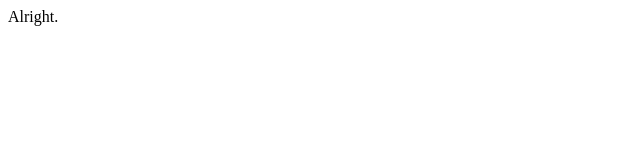
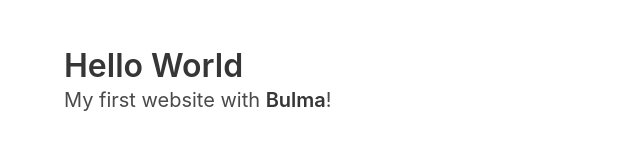
Before and after one commit to kierantaylor92/kierantaylor92.github.io, a website: page index.html in a window 1280 px wide. Shown: the whole page, without its empty margins (0-640 px from the left). Drawn offline with nearby package versions, Linux system fonts and the light colour scheme.

Commit message:
installing bulma
Installing bulma

```diff
--- a/index.html
+++ b/index.html
@@ -1,2 +1,22 @@
-<title>🐀Kierans website </title>
-<p>Alright.</p>
+<!DOCTYPE html>
+<html>
+  <head>
+    <meta charset="utf-8">
+    <meta name="viewport" content="width=device-width, initial-scale=1">
+    <title>Hello Bulma!</title>
+    <link rel="stylesheet" href="https://cdnjs.cloudflare.com/ajax/libs/bulma/0.7.4/css/bulma.min.css">
+    <script defer src="https://use.fontawesome.com/releases/v5.3.1/js/all.js"></script>
+  </head>
+  <body>
+  <section class="section">
+    <div class="container">
+      <h1 class="title">
+        Hello World
+      </h1>
+      <p class="subtitle">
+        My first website with <strong>Bulma</strong>!
+      </p>
+    </div>
+  </section>
+  </body>
+</html>
```
Also changed, not shown: package.json (added, +74 -0 lines), 1 other file.
